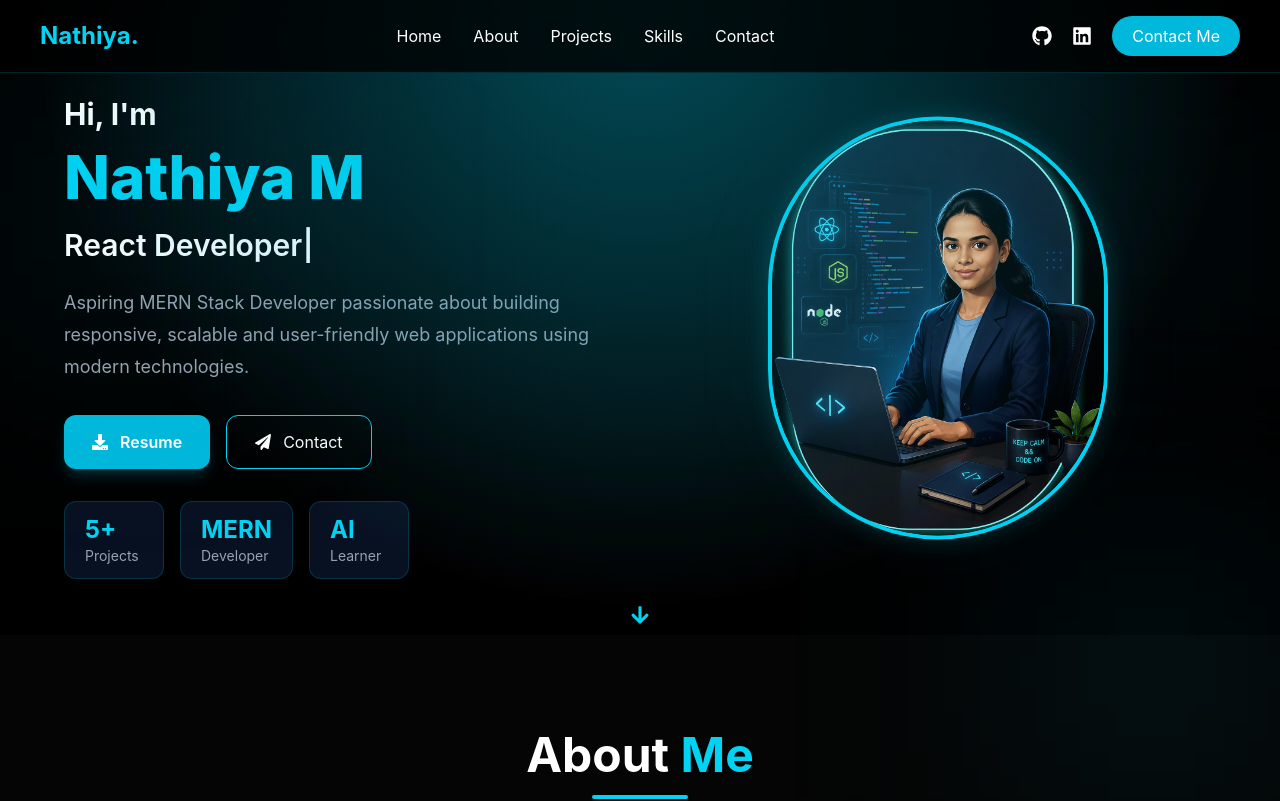
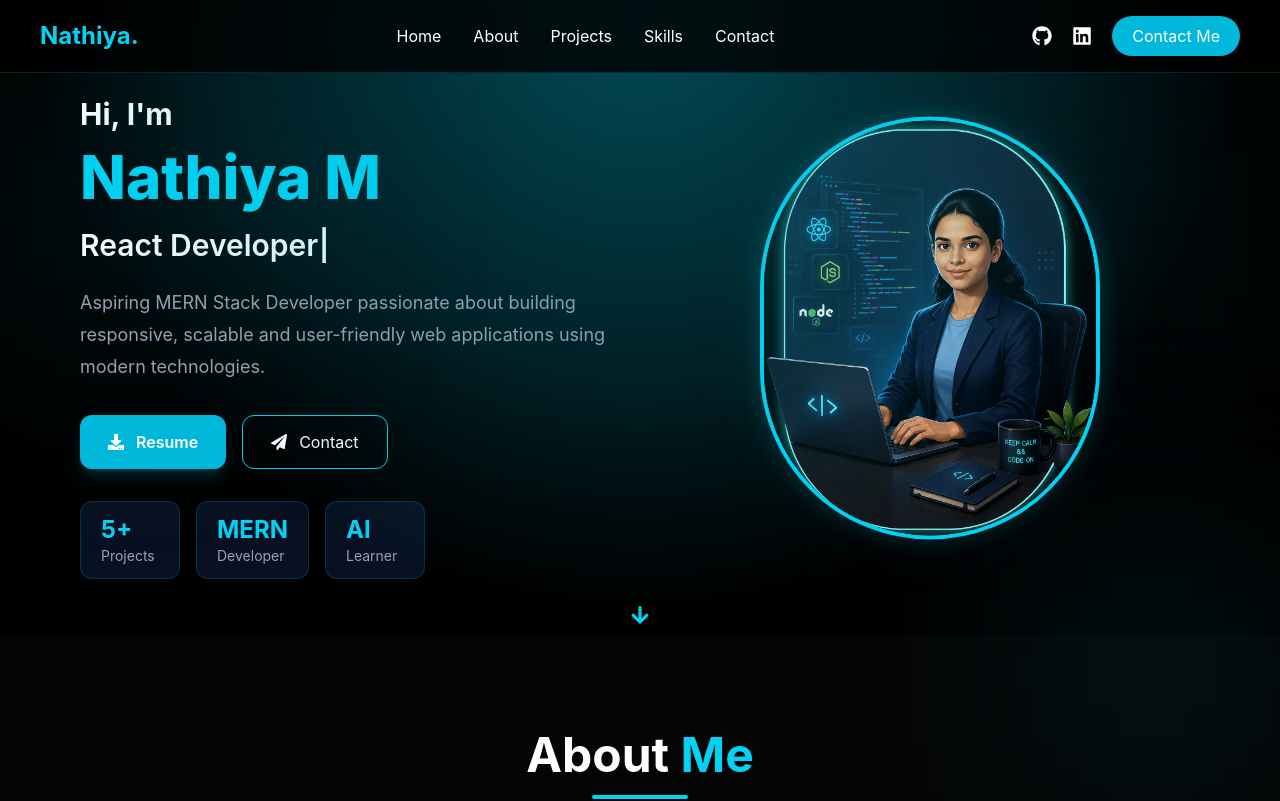
Before and after one commit to Nathiyamanickam/modern-portfolio, a React (Vite) app: page / in a window 1280 px wide. Shown: the top 801 px of the page. Built offline with nearby package versions, Linux system fonts and the light colour scheme.

Commit message:
second push

```diff
--- a/src/components/Footer.jsx
+++ b/src/components/Footer.jsx
@@ -144,7 +144,7 @@ function Footer() {
               </a>
 
               <a
-                href="linkedin.com/in/nathiya-juniordeveloper"
+                href="https://linkedin.com/in/nathiya-juniordeveloper"
                 target="_blank"
                 rel="noreferrer"
                 className="
--- a/src/components/Hero.jsx
+++ b/src/components/Hero.jsx
@@ -19,7 +19,7 @@ function Hero() {
       pb-14
       px-6
       md:px-10
-      lg:px-16
+      lg:px-20
       "
     >
       {/* Background Glow */}
```
Also changed, not shown: vercel.json (added).
